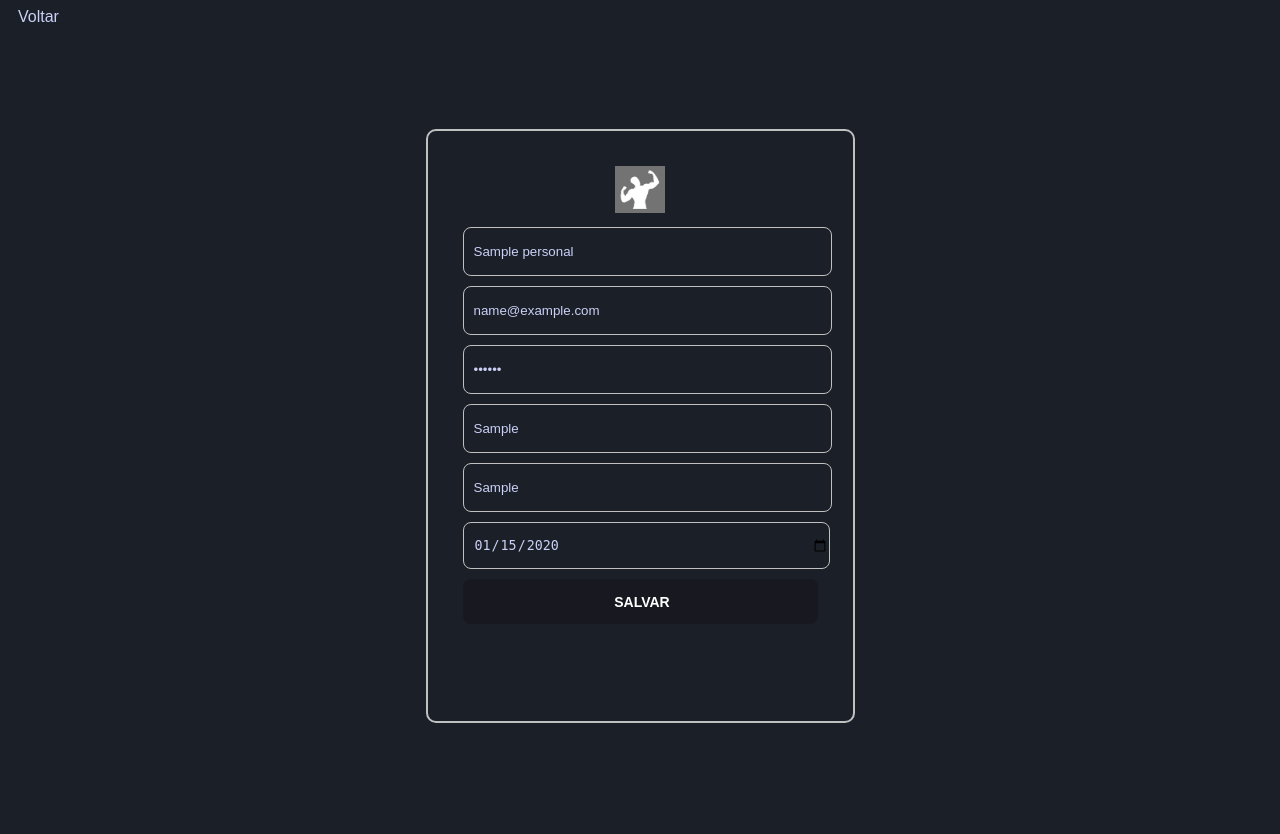
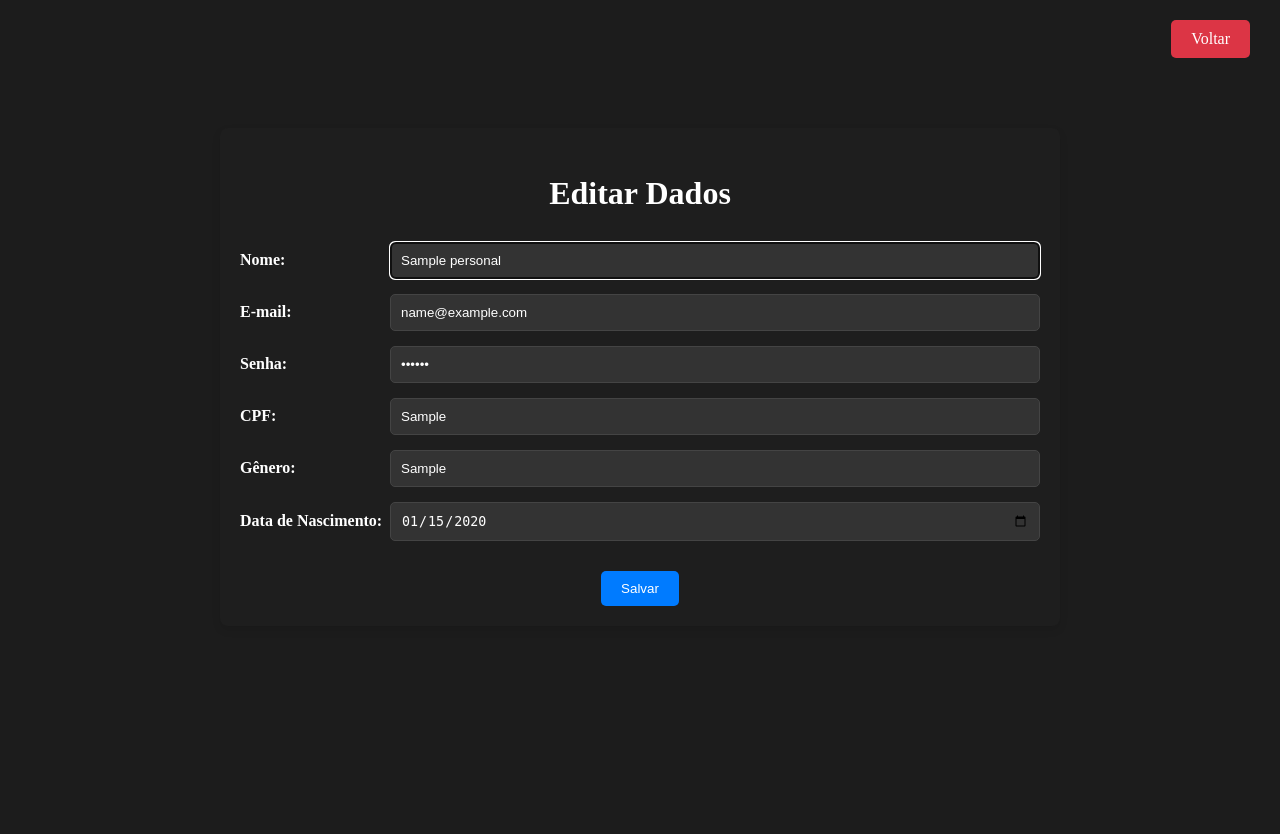
Before and after one commit to leocbranco/gymon, a PHP site: page /editar-personal.php?ID_Personal=1 in a window 1280 px wide. After the commit the page ends 606 px from the top, so only its background shows below. Run offline with PHP 8.4, Linux system fonts and the light colour scheme; the visitor is signed in with stand-in values (Sample User, id 1); tables that the repository leaves empty hold one stand-in row (values such as "Sample post").

Commit message:
varias atualizacoes

```diff
--- a/editar-personal.php
+++ b/editar-personal.php
@@ -37,112 +37,140 @@
 <html lang="en">
 <head>
     <meta charset="UTF-8">
-    <meta name="viewport" content="width=<device-width>, initial-scale=1.0">
+    <meta name="viewport" content="width=device-width, initial-scale=1.0">
     <title>GymON</title>
     <link rel="icon" href="assets/logo-gymon.jpeg" type="image/x-icon">
     <style>
-        body{
-            background-color: #1B1F27;
-            font-family: Arial, Helvetica, sans-serif;
-            overflow: hidden;
+        body {
+            transition: background-color 0.2s linear, color 0.2s linear;
+            background-color: #1C1C1C;
+            align-items: center;
+            margin: 0;
+            padding: 0;
         }
 
-        .area-login{
+        body.light {
+            background-color: #eef1f7;
+            color: #000000;
+        }
+
+        body.light .container {
+            background-color: #ffffff;
+            color: #000000;
+        }
+
+        .container {
+            max-width: 800px;
+            margin: 10% auto;
+            padding: 20px;
+            background-color: #1e1e1e; /* Cor do modo escuro */
+            border-radius: 8px;
+            box-shadow: 0 4px 8px rgba(0, 0, 0, 0.1);
+            color: #ffffff;
+        }
+
+        h2 {
+            text-align: center;
+            margin-bottom: 30px;
+            color: inherit;
+            font-size: 2rem;
+        }
+
+        .form-group {
             display: flex;
-            justify-content: center;
-            align-items: center;
-            height: 100vh;
-            justify-content: center;
+            margin-bottom: 15px;
             align-items: center;
         }
 
-        .login{
-            display: flex;
-            flex-direction: column;
-            align-items: center;
-            background-color: #1B1F27;
-            border: 2px solid #C0C0C0;
-            border-radius: 10px;
-            width: 355px;
-            height: 520px;
-            padding: 35px;
+        .form-group label {
+            flex: 0 0 150px;
+            font-weight: bold;
+            color: inherit;
         }
 
-        .login form{
-            display: flex;
-            width: 100%;
-            flex-direction: column;
+        .form-group input {
+            flex: 1;
+            background-color: #333333; /* Cor do modo escuro */
+            padding: 10px;
+            border-radius: 5px;
+            border: 1px solid #444444; /* Cor do modo escuro */
+            color: #ffffff;
         }
 
-        .login input{
-            margin-top: 10px;
-            background-color: transparent;
-            padding-left: 10px;
-            color: #CBD0F7;
-            border: 1px solid #C0C0C0;
-            height: 45px;
-            outline: none;
-            border-radius: 8px;
-            width: 100%;
+        .btn-group {
+            text-align: center;
+            margin-top: 30px;
         }
 
-        .login img{
-            width: 50px;
-            height: auto;
+        .btn {
+            padding: 10px 20px;
+            border: none;
+            border-radius: 5px;
+            cursor: pointer;
+            transition: background-color 0.3s ease;
+            margin: 0 10px;
         }
 
-        input::placeholder{
-            color: #CBD0F7;
-            font-size: 14px;
+        .btn-primary {
+            background-color: #007bff;
+            color: #fff;
         }
 
-        form [type="submit"]{
-            display: block;
-            background-color: #181920;
-            font-size: 14px;
-            text-transform: uppercase;
-            font-weight: bold;
-            cursor: pointer;
-            border: none;
-            color: white;
-            height: 45px;
-            border-radius: 8px;
-            margin-top: 10px;
+        .btn-primary:hover {
+            background-color: #0056b3;
         }
 
-        p{
-            color:#CBD0F7;
-            text-decoration: none;
-            margin-left: 10px;
-            margin-top: 10px;
+        .btn-danger {
+            background-color: #dc3545;
+            color: #fff;
         }
 
-        a{
-            color: #CBD0F7;
+        .btn-danger:hover {
+            background-color: #b5202b;
+        }
+
+        .btn-voltar {
+            position: absolute;
+            top: 20px;
+            right: 20px;
             text-decoration: none;
-            margin-left: 10px;
-            margin-top: 10px;
         }
     </style>
 </head>
 <body>
-    <a href="crud-personal.php">Voltar</a>
-    <section class="area-login">
-        <div class="login">
-            <div>
-                <img src="assets/logo-gymon.jpeg">
+    <a href="crud-personal.php" class="btn btn-danger btn-voltar">Voltar</a>
+    <div class="container">
+        <h2>Editar Dados</h2>
+        <form method="POST" action="atualizar-personal.php">
+            <div class="form-group">
+                <label for="nome">Nome:</label>
+                <input type="text" id="nome" name="nome" value="<?php echo $nome?>" placeholder="Nome:" autofocus>
             </div>
-            <form method="POST" action="atualizar-personal.php">
-                <input type="text" name="nome" value="<?php echo $nome?>" placeholder="Nome:" autofocus>
-                <input type="text" name="email" value="<?php echo $email?>" placeholder="E-mail:" readonly>
-                <input type="password" name="senha" value="<?php echo $senha?>" placeholder="Senha:">
-                <input type="text" name="cpf" value="<?php echo $CPF?>" placeholder="CPF:" readonly>
-                <input type="text" name="genero" value="<?php echo $genero?>" placeholder="Gênero:">
-                <input type="date" name="data_nasc" value="<?php echo $data_nasc?>" placeholder="Data de Nascimento:">
-                <input href="crud-personal.php" type="submit" name="update" value="Salvar">
-                <input type="hidden" name="ID_Personal" id="update" value='<?php echo $id ?>'>
-            </form>
-        </div>
-    </section>
+            <div class="form-group">
+                <label for="email">E-mail:</label>
+                <input type="text" id="email" name="email" value="<?php echo $email?>" placeholder="E-mail:" readonly>
+            </div>
+            <div class="form-group">
+                <label for="senha">Senha:</label>
+                <input type="password" id="senha" name="senha" value="<?php echo $senha?>" placeholder="Senha:">
+            </div>
+            <div class="form-group">
+                <label for="cpf">CPF:</label>
+                <input type="text" id="cpf" name="cpf" value="<?php echo $CPF?>" placeholder="CPF:" readonly>
+            </div>
+            <div class="form-group">
+                <label for="genero">Gênero:</label>
+                <input type="text" id="genero" name="genero" value="<?php echo $genero?>" placeholder="Gênero:">
+            </div>
+            <div class="form-group">
+                <label for="data_nasc">Data de Nascimento:</label>
+                <input type="date" id="data_nasc" name="data_nasc" value="<?php echo $data_nasc?>" placeholder="Data de Nascimento:">
+            </div>
+            <div class="btn-group">
+                <input type="submit" class="btn btn-primary" name="update" value="Salvar">
+            </div>
+            <input type="hidden" name="ID_Personal" id="update" value='<?php echo $id ?>'>
+        </form>
+    </div>
 </body>
 </html>
--- a/ficha_treino.php
+++ b/ficha_treino.php
@@ -27,7 +27,7 @@
 <head>
     <meta charset="UTF-8">
     <meta name="viewport" content="width=device-width, initial-scale=1.0">
-    <title>Ficha de Treino - GymON</title>
+    <title>GymON</title>
     <link rel="icon" href="assets/logo-gymon.jpeg" type="image/x-icon">
     <style>
         body {
@@ -91,7 +91,7 @@
                 <?php endwhile; ?>
             </tbody>
         </table>
-        <a href="personal.php" class="button">Voltar</a>
+        <a href="home-personal.php" class="button">Voltar</a>
     </div>
 </body>
 </html>
--- a/send_training.php
+++ b/send_training.php
@@ -40,7 +40,7 @@
 <head>
     <meta charset="UTF-8">
     <meta name="viewport" content="width=device-width, initial-scale=1.0">
-    <title>Enviar Treino - GymON</title>
+    <title>GymON</title>
     <link rel="icon" href="assets/logo-gymon.jpeg" type="image/x-icon">
     <style>
         body {
```
Also changed, not shown: ExercicioAtualizar.php (+114 -95 lines), ExercicioAtualizar_exe.php (+39 -38 lines), ExercicioCriar.php (+25 -25 lines), ExercicioListar.php (+21 -13 lines), crud-personal.php (+9 -11 lines), home-personal.php (+57 -14 lines), menu.php (+5 -9 lines), modoescuro/style-dark.css (+32 -0 lines).
